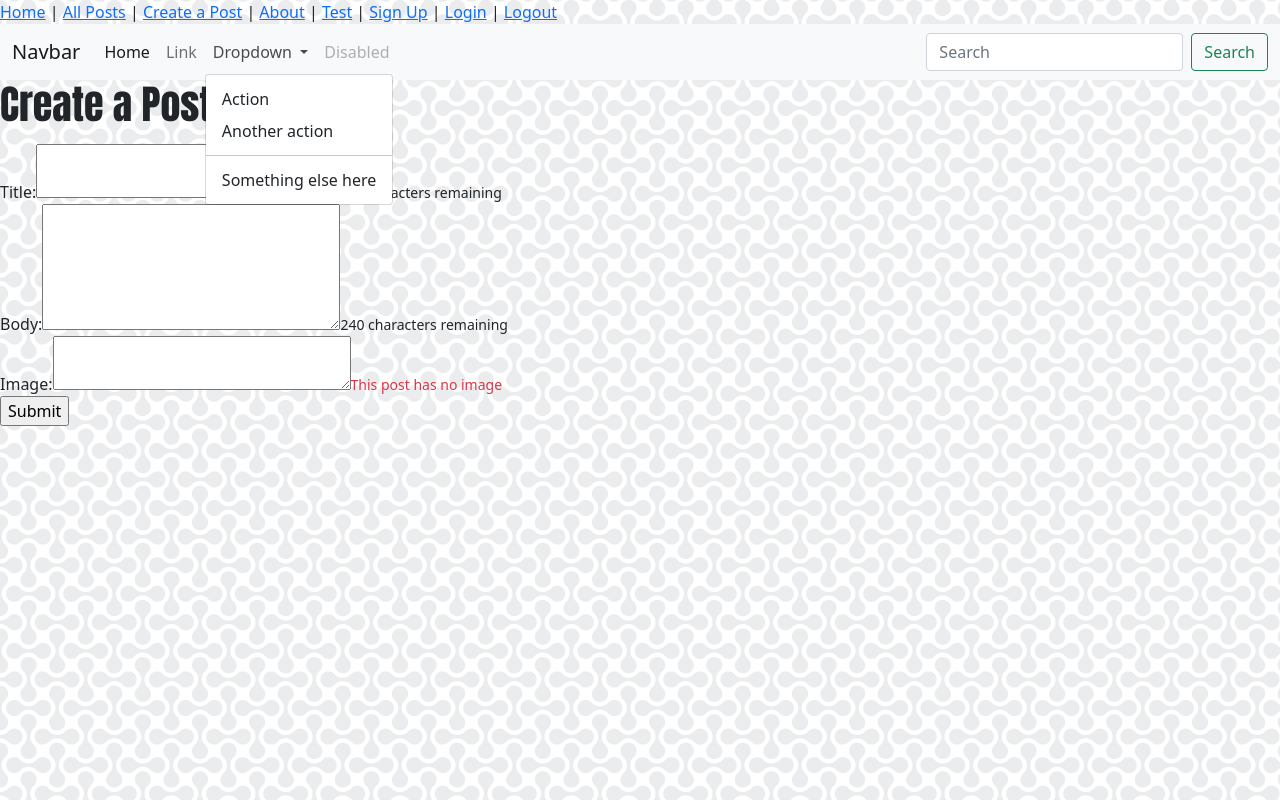
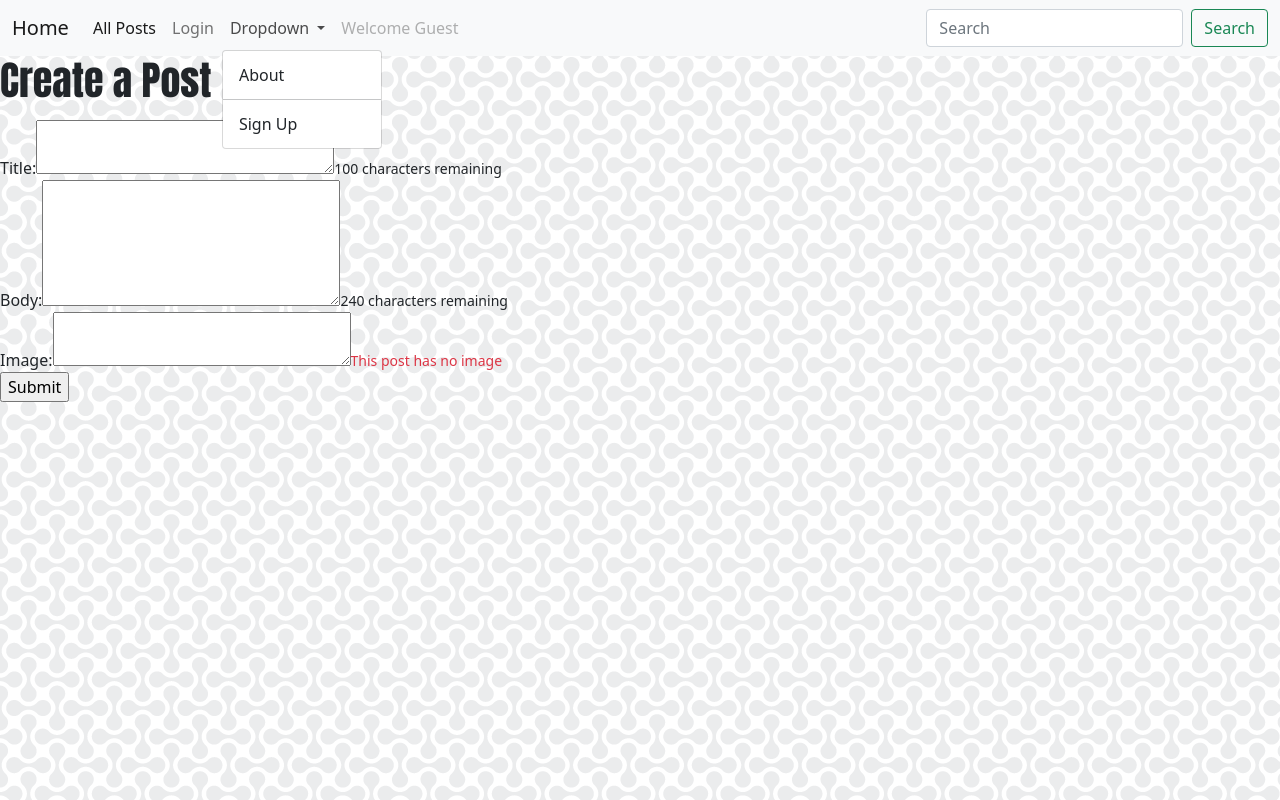
Before and after one commit to lucastimho/blog-frontend-app-vue, a Vue app: page /posts/new in a window 1280 px wide. Both pictures are taken after a click on the button "Dropdown". Built offline with nearby package versions, Linux system fonts and the light colour scheme.

Commit message:
adds logged in messages

```diff
--- a/src/App.vue
+++ b/src/App.vue
@@ -1,6 +1,11 @@
 <template>
   <div id="app">
-    <div id="nav">
+    <div class="alert alert-success alert-dismissible fade show" role="alert" v-if="isLoggedIn()">
+      <strong>Successfully Logged In!</strong>
+      You are free to make posts now.
+      <button type="button" class="btn-close" data-bs-dismiss="alert" aria-label="Close"></button>
+    </div>
+    <!-- <div id="nav">
       <router-link to="/">Home</router-link>
       |
       <router-link to="/posts">All Posts</router-link>
@@ -16,10 +21,10 @@
       <router-link to="/login">Login</router-link>
       |
       <router-link to="/logout">Logout</router-link>
-    </div>
+    </div> -->
     <nav class="navbar navbar-expand-lg navbar-light bg-light">
       <div class="container-fluid">
-        <a class="navbar-brand" href="">Navbar</a>
+        <a class="navbar-brand" href="/">Home</a>
         <button
           class="navbar-toggler"
           type="button"
@@ -34,10 +39,13 @@
         <div class="collapse navbar-collapse" id="navbarSupportedContent">
           <ul class="navbar-nav me-auto mb-2 mb-lg-0">
             <li class="nav-item">
-              <a class="nav-link active" aria-current="page" href="#">Home</a>
+              <a class="nav-link active" aria-current="page" href="/posts">All Posts</a>
             </li>
-            <li class="nav-item">
-              <a class="nav-link" href="#">Link</a>
+            <li class="nav-item" v-if="!isLoggedIn()">
+              <a class="nav-link" href="/login">Login</a>
+            </li>
+            <li class="nav-item" v-if="isLoggedIn()">
+              <a class="nav-link" href="/logout">Logout</a>
             </li>
             <li class="nav-item dropdown">
               <a
@@ -51,14 +59,16 @@
                 Dropdown
               </a>
               <ul class="dropdown-menu" aria-labelledby="navbarDropdown">
-                <li><a class="dropdown-item" href="#">Action</a></li>
-                <li><a class="dropdown-item" href="#">Another action</a></li>
-                <li><hr class="dropdown-divider" /></li>
-                <li><a class="dropdown-item" href="#">Something else here</a></li>
+                <li><a class="dropdown-item" v-if="isLoggedIn()" href="/posts/new">Create Post</a></li>
+                <li><a class="dropdown-item" href="/about">About</a></li>
+                <div v-if="!isLoggedIn()">
+                  <li><hr class="dropdown-divider" /></li>
+                  <li><a class="dropdown-item" href="/signup">Sign Up</a></li>
+                </div>
               </ul>
             </li>
-            <li class="nav-item">
-              <a class="nav-link disabled">Disabled</a>
+            <li class="nav-item" v-if="!isLoggedIn()">
+              <a class="nav-link disabled">Welcome Guest</a>
             </li>
           </ul>
           <form class="d-flex">
@@ -94,3 +104,20 @@
   background-image: url("./assets/double-bubble.png");
 }
 </style>
+
+<script>
+export default {
+  methods: {
+    isLoggedIn: function () {
+      if (localStorage.getItem("jwt")) {
+        return true;
+      } else {
+        return false;
+      }
+    },
+    getUserId: function () {
+      return localStorage.getItem("user_id");
+    },
+  },
+};
+</script>
--- a/src/views/PostsEdit.vue
+++ b/src/views/PostsEdit.vue
@@ -1,7 +1,7 @@
 <template>
   <div class="postsedit">
     <form v-on:submit.prevent="updatePost()">
-      <h1>Create a Post</h1>
+      <h1>Edit a Post</h1>
       <ul>
         <li v-for="error in errors" v-bind:key="error">{{ error }}</li>
       </ul>
--- a/src/views/PostsShow.vue
+++ b/src/views/PostsShow.vue
@@ -3,8 +3,10 @@
     <h3>{{ post.title }}</h3>
     <img :src="post.image" :alt="post.title" />
     <p>{{ post.body }}</p>
-    <router-link v-bind:to="`/posts/${post.id}/edit`">Edit this post</router-link>
-    |
+    <div>
+      <router-link v-bind:to="`/posts/${post.id}/edit`">Edit this post</router-link>
+      |
+    </div>
     <router-link to="/posts">Back to all posts</router-link>
   </div>
 </template>
```
